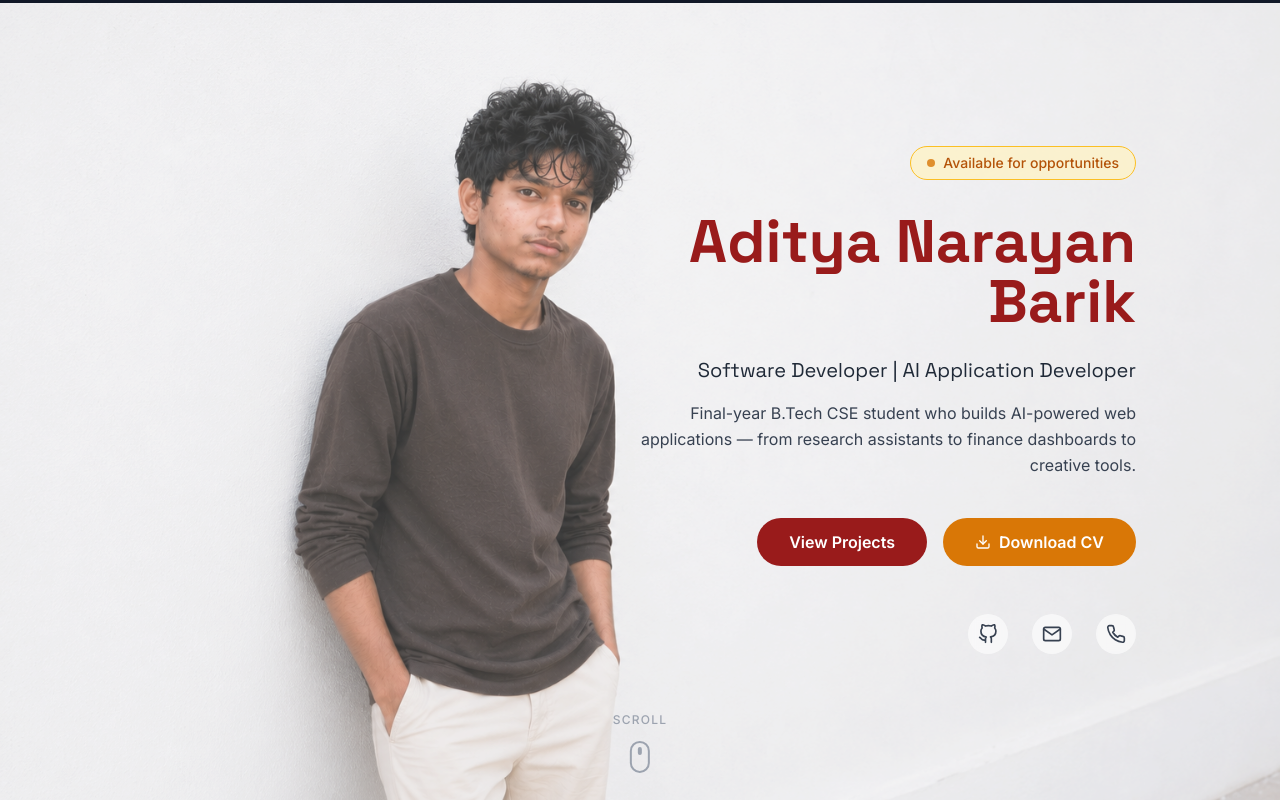
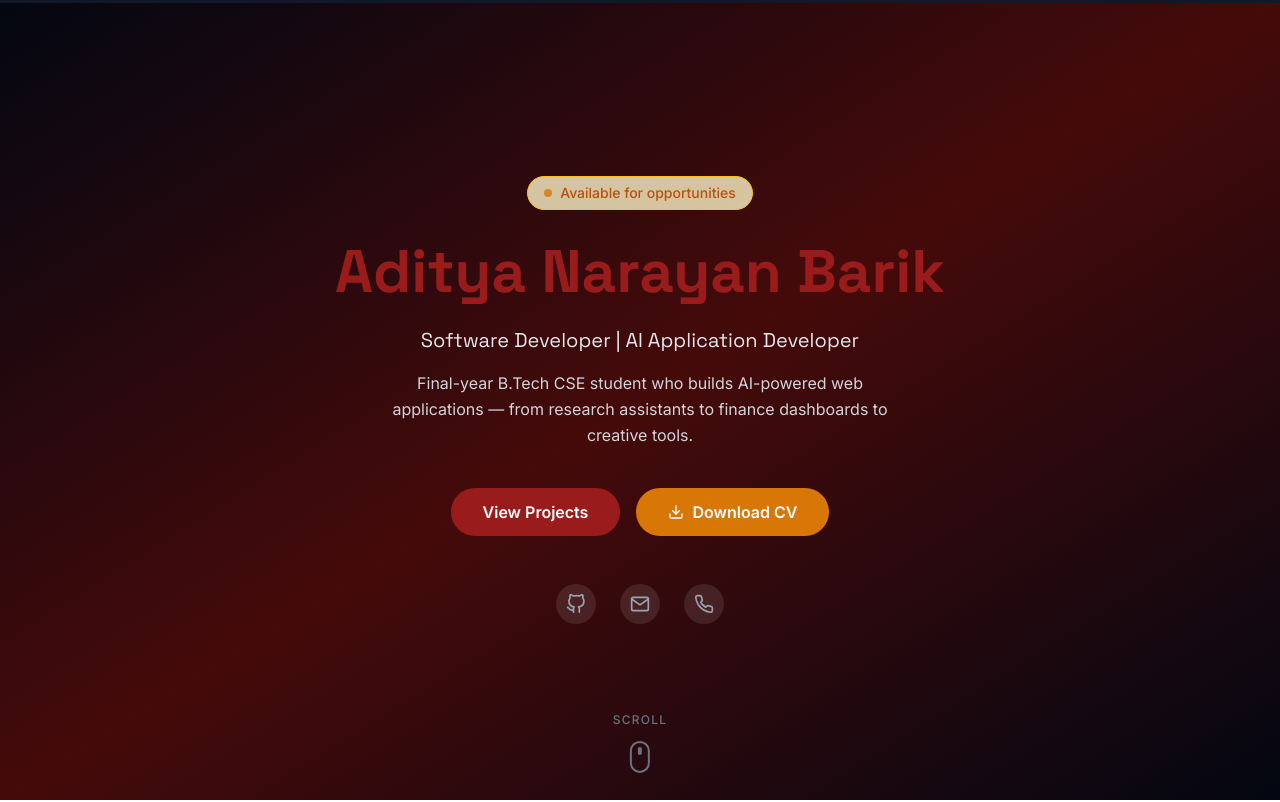
Before and after one commit to adityanarayan679/Portfolio, a React (Vite) app: page / in a window 1280 px wide. Shown: the top 802 px of the page. Built offline with nearby package versions, Linux system fonts and the light colour scheme.

Commit message:
Update hero section and remove unused image

```diff
--- a/src/components/Hero.jsx
+++ b/src/components/Hero.jsx
@@ -23,23 +23,14 @@ export default function Hero() {
   return (
     <section
       id="home"
-      className="min-h-screen relative flex items-center overflow-hidden"
+      className="min-h-screen relative flex items-center overflow-hidden bg-gradient-to-br from-gray-950 via-red-950 to-gray-950"
     >
-      <div className="absolute inset-0 z-0">
-        <img
-          src="/profile.png"
-          alt=""
-          className="w-full h-full object-cover object-[10%_center]"
-        />
-        <div className="absolute inset-0 bg-white/20 dark:bg-[#0a0505]/30" />
-      </div>
-
       <div className="relative z-10 w-full max-w-5xl mx-auto px-4 py-16">
         <motion.div
           variants={containerVariants}
           initial="hidden"
           animate="visible"
-          className="text-right max-w-xl ml-auto"
+          className="text-center max-w-2xl mx-auto"
         >
           <motion.div
             variants={itemVariants}
@@ -60,21 +51,21 @@ export default function Hero() {
 
           <motion.p
             variants={itemVariants}
-            className="text-lg sm:text-xl text-gray-800 dark:text-gray-200 font-heading font-light mb-4"
+            className="text-lg sm:text-xl text-gray-200 font-heading font-light mb-4"
           >
             {personalInfo.title}
           </motion.p>
 
           <motion.p
             variants={itemVariants}
-            className="text-base text-gray-700 dark:text-gray-300 max-w-lg ml-auto mb-10 leading-relaxed"
+            className="text-base text-gray-300 max-w-lg mx-auto mb-10 leading-relaxed"
           >
             {personalInfo.tagline}
           </motion.p>
 
           <motion.div
             variants={itemVariants}
-            className="flex flex-col sm:flex-row items-center justify-end gap-4 mb-12"
+            className="flex flex-col sm:flex-row items-center justify-center gap-4 mb-12"
           >
             <a
               href="#projects"
@@ -95,28 +86,28 @@ export default function Hero() {
 
           <motion.div
             variants={itemVariants}
-            className="flex items-center justify-end gap-6"
+            className="flex items-center justify-center gap-6"
           >
             <a
               href={personalInfo.github}
               target="_blank"
               rel="noopener noreferrer"
               aria-label="GitHub profile"
-              className="w-10 h-10 rounded-full bg-white/60 backdrop-blur-sm dark:bg-[#1a1010]/60 flex items-center justify-center text-gray-700 dark:text-gray-400 hover:text-gold hover:bg-amber-100 dark:hover:bg-amber-800/30 transition-all duration-300"
+              className="w-10 h-10 rounded-full bg-white/10 backdrop-blur-sm flex items-center justify-center text-gray-400 hover:text-gold hover:bg-amber-800/30 transition-all duration-300"
             >
               <FiGithub className="w-5 h-5" />
             </a>
             <a
               href={`mailto:${personalInfo.email}`}
               aria-label="Send email"
-              className="w-10 h-10 rounded-full bg-white/60 backdrop-blur-sm dark:bg-[#1a1010]/60 flex items-center justify-center text-gray-700 dark:text-gray-400 hover:text-gold hover:bg-amber-100 dark:hover:bg-amber-800/30 transition-all duration-300"
+              className="w-10 h-10 rounded-full bg-white/10 backdrop-blur-sm flex items-center justify-center text-gray-400 hover:text-gold hover:bg-amber-800/30 transition-all duration-300"
             >
               <FiMail className="w-5 h-5" />
             </a>
             <a
               href={`tel:${personalInfo.phone}`}
               aria-label="Call phone"
-              className="w-10 h-10 rounded-full bg-white/60 backdrop-blur-sm dark:bg-[#1a1010]/60 flex items-center justify-center text-gray-700 dark:text-gray-400 hover:text-gold hover:bg-amber-100 dark:hover:bg-amber-800/30 transition-all duration-300"
+              className="w-10 h-10 rounded-full bg-white/10 backdrop-blur-sm flex items-center justify-center text-gray-400 hover:text-gold hover:bg-amber-800/30 transition-all duration-300"
             >
               <FiPhone className="w-5 h-5" />
             </a>
@@ -125,18 +116,18 @@ export default function Hero() {
       </div>
 
       <motion.div
-        className="absolute bottom-8 left-1/2 -translate-x-1/2 flex flex-col items-center gap-2 text-gray-400 dark:text-gray-600"
+        className="absolute bottom-8 left-1/2 -translate-x-1/2 flex flex-col items-center gap-2 text-gray-500"
         initial={{ opacity: 0 }}
         animate={{ opacity: 1 }}
         transition={{ delay: 1.5, duration: 0.6 }}
       >
         <span className="text-xs font-medium tracking-widest uppercase">Scroll</span>
         <motion.div
-          className="w-5 h-8 rounded-full border-2 border-gray-400 dark:border-gray-600 flex items-start justify-center p-1"
+          className="w-5 h-8 rounded-full border-2 border-gray-500 flex items-start justify-center p-1"
           animate={{ y: [0, 8, 0] }}
           transition={{ repeat: Infinity, duration: 1.5, ease: "easeInOut" }}
         >
-          <div className="w-1 h-2 rounded-full bg-gray-400 dark:bg-gray-600" />
+          <div className="w-1 h-2 rounded-full bg-gray-500" />
         </motion.div>
       </motion.div>
     </section>
```
Also changed, not shown: My Image/ChatGPT Image Jul 27, 2026, 02_31_37 PM.png (deleted).
